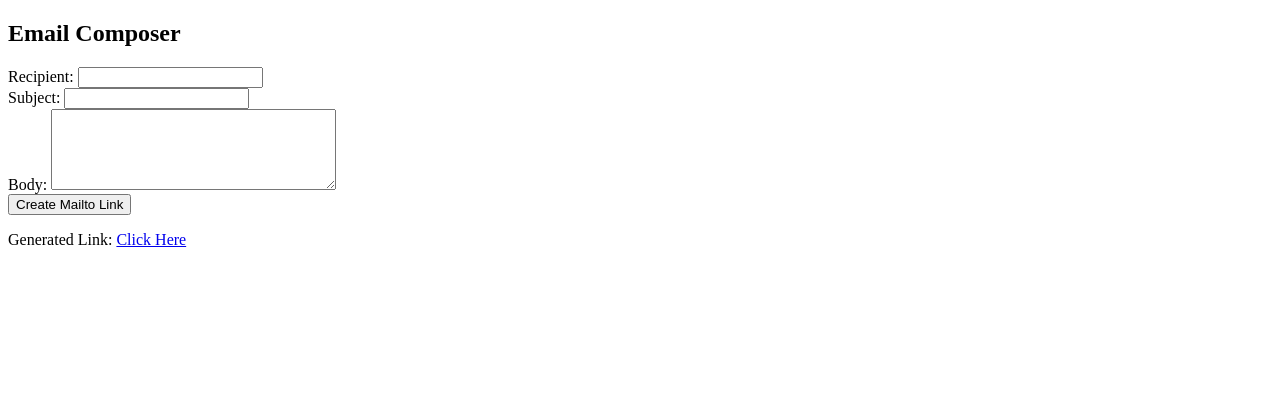
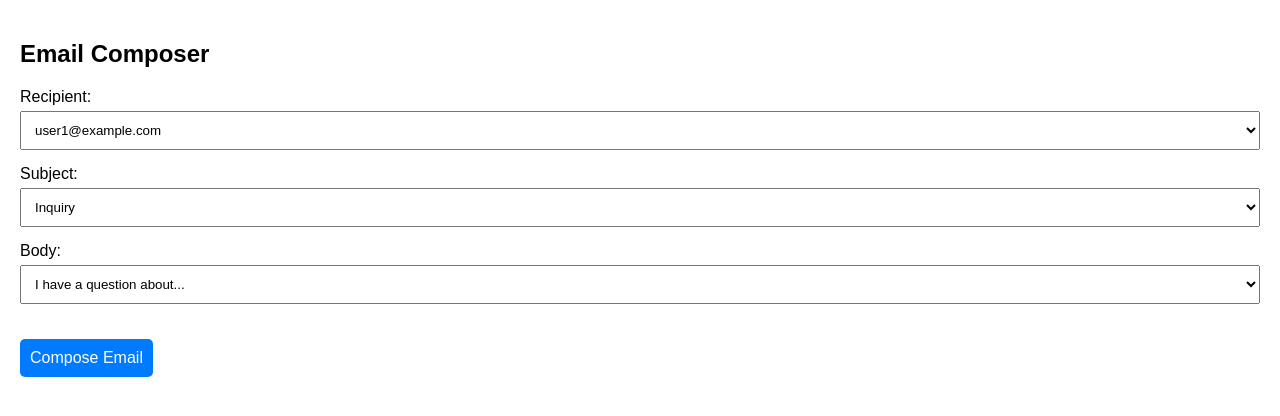
Before and after one commit to orzelig/FremontMail, a plain HTML site: page index.html in a window 1280 px wide. Drawn offline with Linux system fonts and the light colour scheme.

Commit message:
Update index.html

```diff
--- a/index.html
+++ b/index.html
@@ -4,48 +4,84 @@
     <meta charset="UTF-8">
     <meta name="viewport" content="width=device-width, initial-scale=1.0">
     <title>Email Composer</title>
+    <style>
+        body {
+            font-family: Arial, sans-serif;
+            padding: 20px;
+            margin: 0;
+        }
+        .form-group {
+            margin-bottom: 15px;
+        }
+        select {
+            width: 100%;
+            padding: 10px;
+            margin-top: 5px;
+        }
+        #mailtoLink {
+            display: inline-block;
+            margin-top: 20px;
+            padding: 10px;
+            background-color: #007bff;
+            color: white;
+            text-decoration: none;
+            border-radius: 5px;
+        }
+    </style>
 </head>
 <body>
 
     <h2>Email Composer</h2>
 
     <!-- Form for email details -->
-    <form id="emailForm">
-        <div>
+    <div id="emailForm">
+        <div class="form-group">
             <label for="recipient">Recipient:</label>
-            <input type="email" id="recipient" name="recipient">
+            <select id="recipient" name="recipient" onchange="updateMailtoLink()">
+                <option value="user1@example.com">user1@example.com</option>
+                <option value="user2@example.com">user2@example.com</option>
+                <option value="user3@example.com">user3@example.com</option>
+            </select>
         </div>
-        <div>
+        <div class="form-group">
             <label for="subject">Subject:</label>
-            <input type="text" id="subject" name="subject">
+            <select id="subject" name="subject" onchange="updateMailtoLink()">
+                <option value="Inquiry">Inquiry</option>
+                <option value="Feedback">Feedback</option>
+                <option value="Support">Support</option>
+            </select>
         </div>
-        <div>
+        <div class="form-group">
             <label for="body">Body:</label>
-            <textarea id="body" name="body" rows="5" cols="33"></textarea>
+            <select id="body" name="body" onchange="updateMailtoLink()">
+                <option value="I have a question about...">I have a question about...</option>
+                <option value="I would like to provide feedback...">I would like to provide feedback...</option>
+                <option value="I need support with...">I need support with...</option>
+            </select>
         </div>
-        <button type="button" onclick="generateMailto()">Create Mailto Link</button>
-    </form>
+    </div>
 
-    <!-- Display the generated mailto link -->
-    <p>Generated Link: <a id="mailtoLink" href="#">Click Here</a></p>
+    <!-- Display the mailto link -->
+    <a id="mailtoLink" href="#" onclick="event.preventDefault();">Compose Email</a>
 
     <script>
-        function generateMailto() {
-            // Get form values
+        function updateMailtoLink() {
+            // Get selected values
             var recipient = document.getElementById('recipient').value;
             var subject = document.getElementById('subject').value;
             var body = document.getElementById('body').value;
 
-            // Encode subject and body to ensure the URL is valid
+            // Encode subject and body
             subject = encodeURIComponent(subject);
             body = encodeURIComponent(body);
 
-            // Create the mailto link
+            // Update the mailto link
             var link = 'mailto:' + recipient + '?subject=' + subject + '&body=' + body;
-
-            // Set the href of the mailto link
             document.getElementById('mailtoLink').href = link;
         }
+
+        // Initialize the mailto link when the page loads
+        document.addEventListener('DOMContentLoaded', updateMailtoLink);
     </script>
 
 </body>
```
